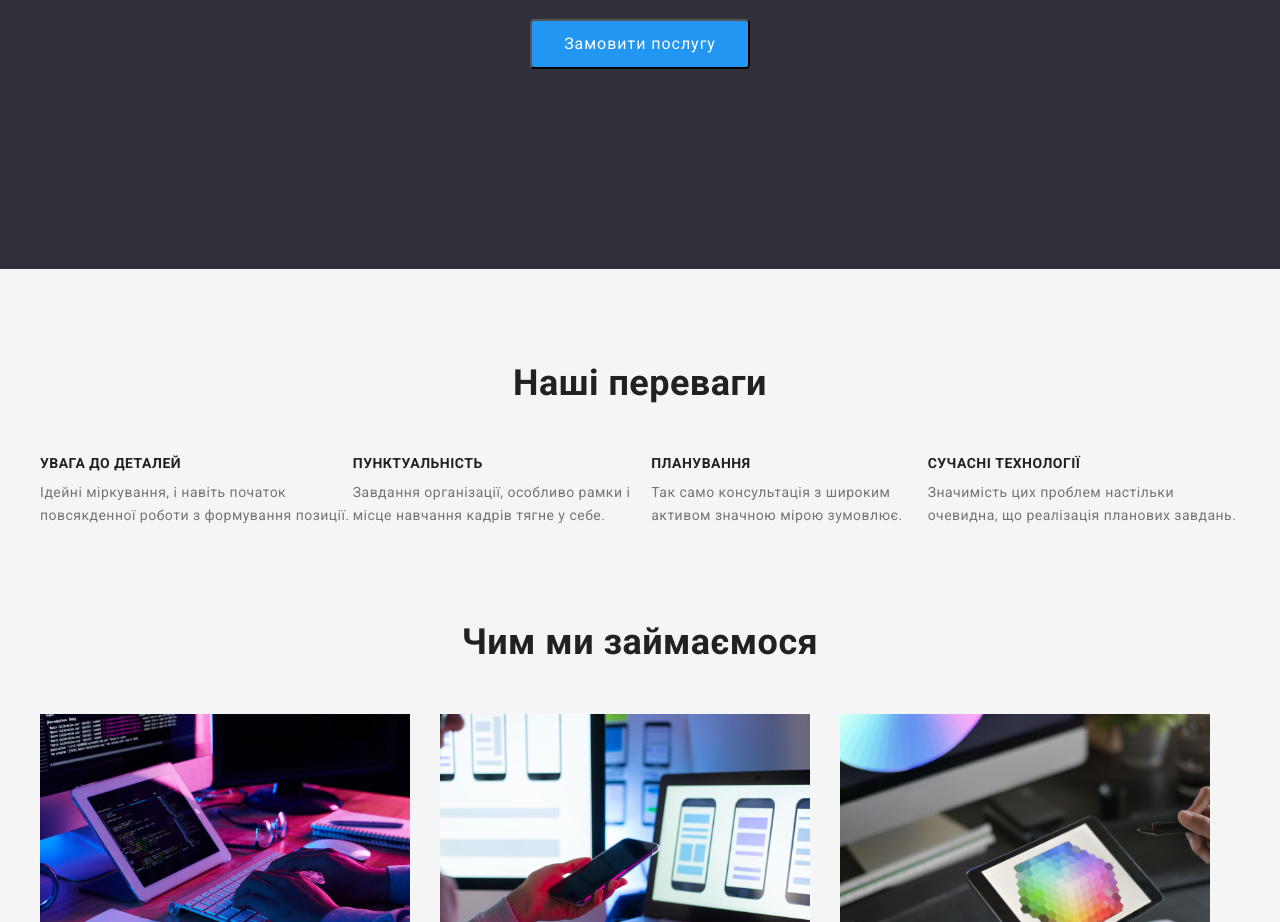
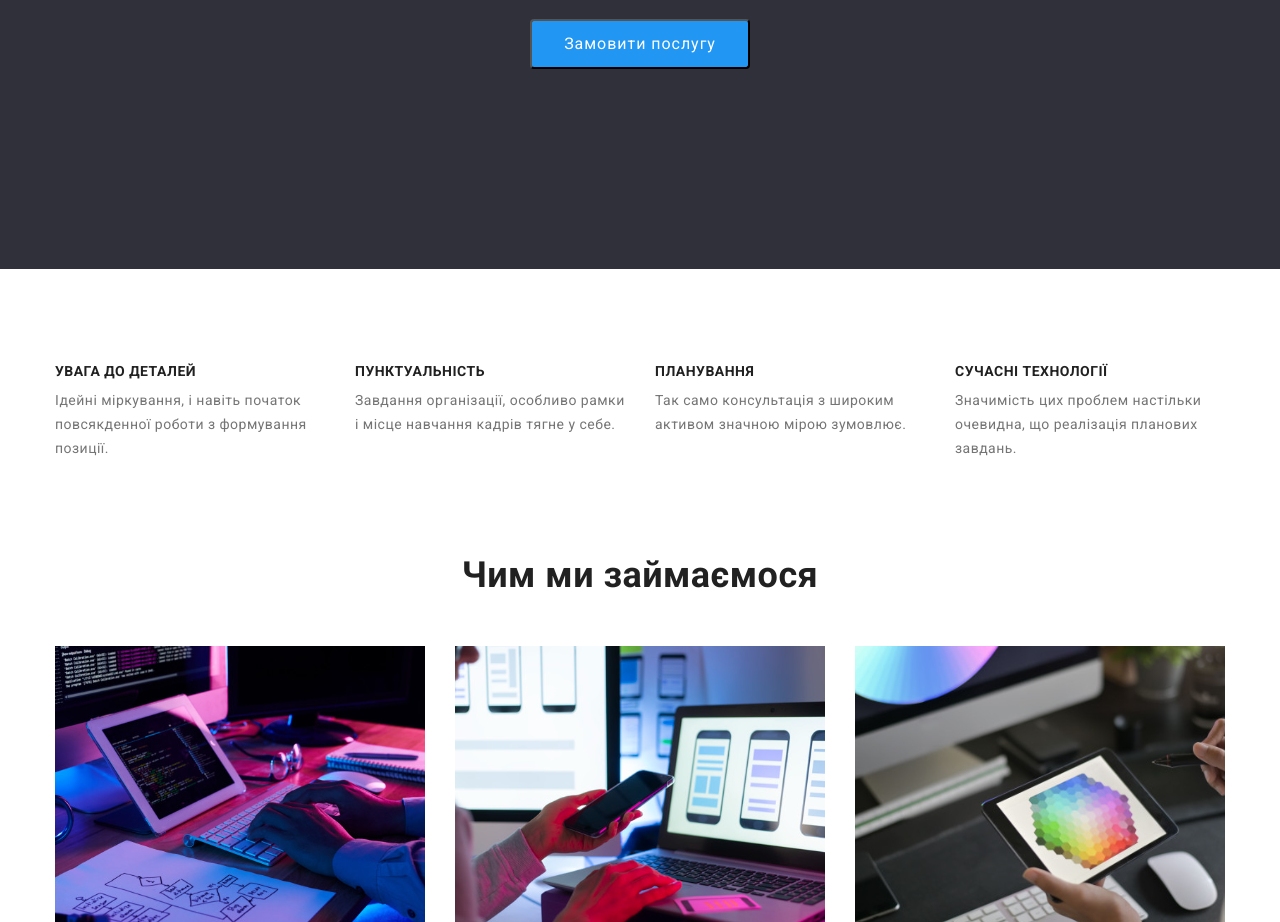
Before and after one commit to Poohovskiy/goit-markup-hw-03, a plain HTML site: page index.html in a window 1280 px wide. Shown: the part 352-1274 px from the top of the page. Drawn offline with nearby package versions, Linux system fonts and the light colour scheme.

Commit message:
upd домашки

```diff
--- a/css/styles.css
+++ b/css/styles.css
@@ -9,7 +9,7 @@
     --primary-text-color: rgba(117, 117, 117, 1);
     --primary-background-color: #FFFFFF;
     --secondary-background-color: #F5F5F5;
-    --third-background-color; #F5F4FA;
+    --third-background-color: #F5F4FA;
     --title-text-color: #212121;
     --accent-color: #2196F3;
     --contact-link-text-color: #757575;
@@ -35,15 +35,36 @@ a {
     text-decoration-line: none;
 }
 
+.section {
+    margin: 0;
+    padding-bottom: 94px;
+    padding-top: 94px;
+    /* border: 2px solid red; */
+}
+
 .section-title {
+/* position: absolute;
+    width: 1px;
+    height: 1px;
+    margin: -1px;
+    border: 0;
+    padding: 0;
+    white-space: nowrap;
+    clip-path: inset(100%);
+    clip: rect(0 0 0 0);
+    overflow: hidden; */
+
+
+
+
     color: var(--title-text-color);
     font-weight: 700;
     font-size: 36px;
     line-height: 1.16;
     text-align: center;
     padding: 0;
+    margin-bottom: 50px;
     margin-top: 94px;
-    margin-bottom: 50px;
 }
 
 .no-padding {
@@ -76,7 +97,7 @@ h1, h2, h3, h4, h5, h6, p {
 
 .headercontainerflex {
     display: flex;
-    width: 1230px;
+    width: 1200px;
     align-items: center;
     margin-left: auto;
     margin-right: auto;
@@ -90,7 +111,7 @@ h1, h2, h3, h4, h5, h6, p {
     margin-right: auto;
     padding-left: 15px;
     padding-right: 15px;
-    width: 1230px;
+    width: 1200px;
     /* border: 2px solid tomato; */
 }
 
@@ -219,22 +240,19 @@ h1, h2, h3, h4, h5, h6, p {
 /* Наші переваги */
 
 .backgroundsection {
-    background-color: var(--secondary-background-color);
-}
-
-.section {
-    margin: 0;
-    padding: 0;
-    /* border: 2px solid red; */
 }
 
 .secondary {
-    background-color: var(--secondary-background-color);
+
 }
 
 .benefits-item {
     display: flex;
+    justify-content: space-between;
+}
 
+.benefits-item > li {
+    width: 270px;
 }
 
 .benefits-item .item+.item {
@@ -243,14 +261,16 @@ h1, h2, h3, h4, h5, h6, p {
 }
 
 .section-title-hiden {
-    background-color: var(--secondary-background-color);
-color: var(--title-text-color);
-font-weight: 700;
-font-size: 36px;
-line-height: 1.16;
-text-align: center;
-padding: 0;
-margin-top: 94px;
+position: absolute;
+    width: 1px;
+    height: 1px;
+    margin: -1px;
+    border: 0;
+    padding: 0;
+    white-space: nowrap;
+    clip-path: inset(100%);
+    clip: rect(0 0 0 0);
+    overflow: hidden;
 }
 
 .benefit-section-title-text {
@@ -258,8 +278,8 @@ margin-top: 94px;
     font-weight: 700;
     font-size: 14px;
     line-height: 16px;
-    margin-top: 50px;
     margin-bottom: 10px;
+    margin-top: 94px;
 }
 
 .benefit-section-title-paragraph {
@@ -275,6 +295,11 @@ margin-top: 94px;
     display: flex;
 }
 
+.working {
+    padding-top: 0;
+    margin-top: 94px;
+}
+
 .what-we-do-item .what-we-do-image+.what-we-do-image {
     margin-left: 30px;
     /* border: 2px solid tomato; */
@@ -282,7 +307,7 @@ margin-top: 94px;
 
 
 .what-we-do-image {
-    padding-bottom: 94px;
+
 }
 
 
@@ -291,6 +316,11 @@ margin-top: 94px;
 .team-item {
     display: flex;
     text-align: center;
+}
+
+.team-member {
+    box-shadow: 0px 1px 3px rgba(0, 0, 0, 0.12), 0px 1px 1px rgba(0, 0, 0, 0.14), 0px 2px 1px rgba(0, 0, 0, 0.2);
+    border-radius: 0px 0px 4px 4px;
 }
 
 .team-item .team-member+.team-member {
@@ -317,13 +347,13 @@ margin-bottom: 10px;
     font-weight: 400;
     font-size: 16px;
     line-height: 19px;
-    padding-bottom: 124px;
 }
 
 /* Підвал */
 
 .footer-page {
     background-color: var(--hero-background-color);
+    margin-top: 124px;
     /* border: 2px solid tomato; */
 }
 
@@ -369,7 +399,7 @@ margin-bottom: 10px;
 /* Портфоліо */
 
 .portfolio-background-color {
-    background-color: var(--secondary-background-color);
+
 }
 
 .filtering-button:hover, .filtering-button:focus  {
@@ -384,16 +414,12 @@ margin-bottom: 10px;
     /* border: 2px solid tomato; */
     text-align: center;
     justify-content: center;
-
 }
-
-
 
 .filtre-item {
     display: flex;
     align-items: center;
-justify-content: center;
-
+    justify-content: center;
 }
 
 .filtre-item .filtre-buttom+.filtre-buttom {
@@ -413,6 +439,7 @@ justify-content: center;
     border-radius: 4px;
     padding: 6px 22px;
     text-align: center;
+    border: transparent;
 }
 
 .portfoliocontainer {
@@ -422,7 +449,7 @@ margin-bottom: 94px;
 .portfolio-item {
     display: flex;
     flex-wrap: wrap;
-    text-align: center;
+
 }
 
 .portfolio-example {
@@ -444,9 +471,10 @@ margin-bottom: 94px;
     font-size: 18px;
     line-height: 2.0;
     letter-spacing: 0.06em;
-    margin-top: 20px;
     border-left: 1px solid #EEEEEE;
     border-right: 1px solid #EEEEEE;
+    padding-left: 24px;
+    margin-top: 20px;
     }
 
 .portfolio-paragraph {
@@ -459,4 +487,6 @@ margin-bottom: 94px;
     border-bottom: 1px solid #EEEEEE;
     border-left: 1px solid #EEEEEE;
     border-right: 1px solid #EEEEEE;
+    padding-left: 24px;
+    margin-top: 4px;
 }
--- a/index.html
+++ b/index.html
@@ -85,7 +85,7 @@
 
                 <section class="section secondary no-padding">
                     <div class="what-we-do-container">
-                        <h2 class="section-title">Чим ми займаємося</h2>
+                        <h2 class="section-title working">Чим ми займаємося</h2>
                         <ul class="what-we-do-item">
                             <li class="what-we-do-image"> <a href=""></a> <img width="370" src="./images/index/robota1.jpg"
                                     alt="Розробка програмного забезпечення та його тестування"> </li>
```
Also changed, not shown: portfolio.html (+1 -1 lines).
